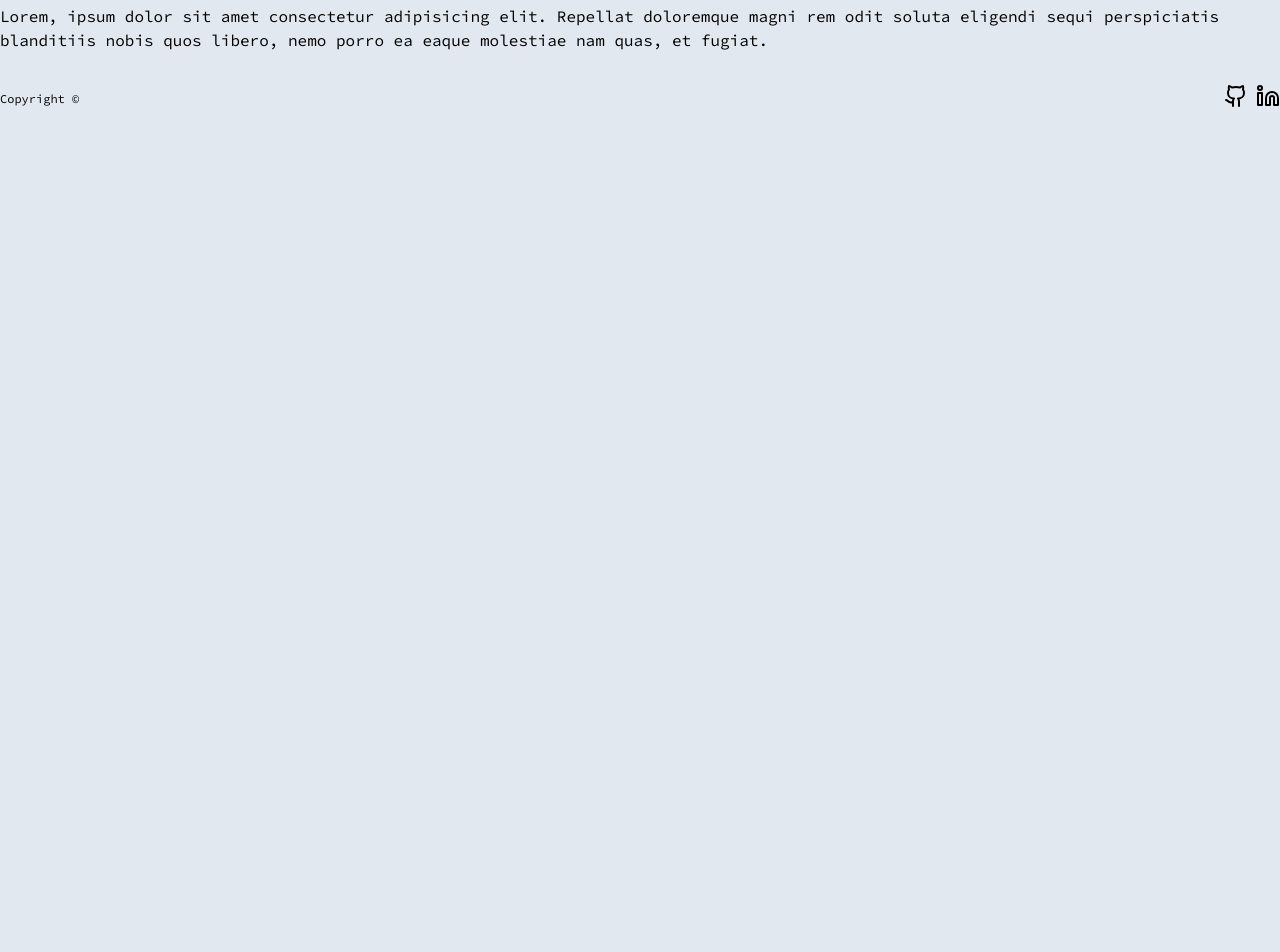
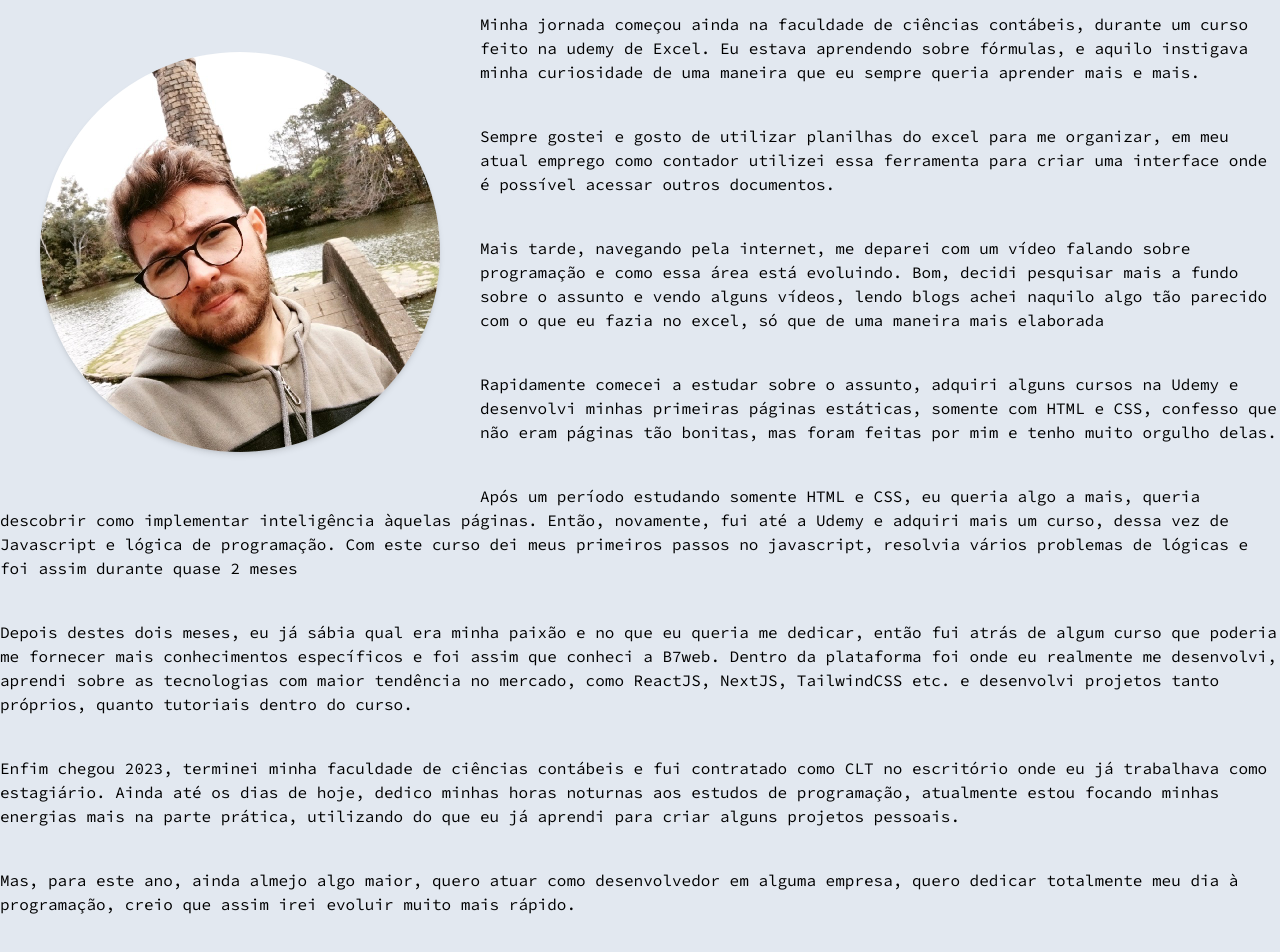
Before and after one commit to Luiz-Hen-Reis/portfolio, a Next.js app: page /about in a window 1280 px wide. Shown: the part 220-1172 px from the top of the page. Before the commit the page ends 800 px from the top, so only its background shows below. Built offline with nearby package versions, Linux system fonts and the light colour scheme.

Commit message:
section minha jornada - about page

```diff
--- a/src/app/about/page.tsx
+++ b/src/app/about/page.tsx
@@ -1,22 +1,112 @@
 "use client";
 
-import { Footer, Modal, Navbar, Wrapper } from "@/components";
+import { DynamicModal, Footer, Navbar, ProgressBar, Wrapper } from "@/components";
 import SectionTitle from "@/components/SectionTitle";
+import useScrollPosition from "@/hooks/useScrollPosition";
+import Image from "next/image";
+import { useEffect } from "react";
 
 export default function About() {
+  const { listenToScrollEvent, scrollPosition } = useScrollPosition();
+
+  useEffect(() => {
+    listenToScrollEvent();
+  }, []);
+
   return (
+    <>
+      <ProgressBar percent={scrollPosition} />
+
       <Wrapper>
         <Navbar secondaryPage />
-      <Modal />
+        <DynamicModal />
+        <div className="text-center">
           <SectionTitle>
             Minha <span className="text-yellow-400">Jornada</span>
           </SectionTitle>
-      <p>
-        Lorem, ipsum dolor sit amet consectetur adipisicing elit. Repellat
-        doloremque magni rem odit soluta eligendi sequi perspiciatis blanditiis
-        nobis quos libero, nemo porro ea eaque molestiae nam quas, et fugiat.
+        </div>
+        <main>
+          <section>
+            <Image
+              src="/assets/me.jpg"
+              width={400}
+              height={400}
+              alt="Luiz Henrique's picture"
+              className=" md:float-left md:m-10 rounded-full shadow-md"
+            />
+            <p className="mt-10">
+              Minha jornada começou ainda na faculdade de ciências contábeis,
+              durante um curso feito na udemy de Excel. Eu estava aprendendo
+              sobre fórmulas, e aquilo instigava minha curiosidade de uma
+              maneira que eu sempre queria aprender mais e mais.
             </p>
+
+            <p className="mt-10">
+              Sempre gostei e gosto de utilizar planilhas do excel para me
+              organizar, em meu atual emprego como contador utilizei essa
+              ferramenta para criar uma interface onde é possível acessar outros
+              documentos.
+            </p>
+
+            <p className="mt-10">
+              Mais tarde, navegando pela internet, me deparei com um vídeo
+              falando sobre programação e como essa área está evoluindo. Bom,
+              decidi pesquisar mais a fundo sobre o assunto e vendo alguns
+              vídeos, lendo blogs achei naquilo algo tão parecido com o que eu
+              fazia no excel, só que de uma maneira mais elaborada
+            </p>
+
+            <p className="mt-10">
+              Rapidamente comecei a estudar sobre o assunto, adquiri alguns
+              cursos na Udemy e desenvolvi minhas primeiras páginas estáticas,
+              somente com HTML e CSS, confesso que não eram páginas tão bonitas,
+              mas foram feitas por mim e tenho muito orgulho delas.
+            </p>
+
+            <p className="mt-10">
+              Após um período estudando somente HTML e CSS, eu queria algo a
+              mais, queria descobrir como implementar inteligência àquelas
+              páginas. Então, novamente, fui até a Udemy e adquiri mais um
+              curso, dessa vez de Javascript e lógica de programação. Com este
+              curso dei meus primeiros passos no javascript, resolvia vários
+              problemas de lógicas e foi assim durante quase 2 meses
+            </p>
+
+            <p className="mt-10">
+              Depois destes dois meses, eu já sábia qual era minha paixão e no
+              que eu queria me dedicar, então fui atrás de algum curso que
+              poderia me fornecer mais conhecimentos específicos e foi assim que
+              conheci a B7web. Dentro da plataforma foi onde eu realmente me
+              desenvolvi, aprendi sobre as tecnologias com maior tendência no
+              mercado, como ReactJS, NextJS, TailwindCSS etc. e desenvolvi
+              projetos tanto próprios, quanto tutoriais dentro do curso.
+            </p>
+
+            <p className="mt-10">
+              Enfim chegou 2023, terminei minha faculdade de ciências contábeis
+              e fui contratado como CLT no escritório onde eu já trabalhava como
+              estagiário. Ainda até os dias de hoje, dedico minhas horas
+              noturnas aos estudos de programação, atualmente estou focando
+              minhas energias mais na parte prática, utilizando do que eu já
+              aprendi para criar alguns projetos pessoais.
+            </p>
+
+            <p className="mt-10">
+              Mas, para este ano, ainda almejo algo maior, quero atuar como
+              desenvolvedor em alguma empresa, quero dedicar totalmente meu dia
+              à programação, creio que assim irei evoluir muito mais rápido.
+            </p>
+          </section>
+
+          <section>
+            <SectionTitle>
+              <span className="text-yellow-400">Soft</span> Skills
+            </SectionTitle>
+          </section>
+        </main>
+
         <Footer />
       </Wrapper>
+    </>
   );
 }
--- a/src/app/page.tsx
+++ b/src/app/page.tsx
@@ -2,6 +2,7 @@
 
 import {
   ContactForm,
+  DynamicModal,
   Footer,
   Formation,
   Header,
@@ -14,17 +15,20 @@ import {
 import "react-toastify/dist/ReactToastify.css";
 import { ToastContainer } from "react-toastify";
 import useScrollPosition from "@/hooks/useScrollPosition";
+import { useEffect } from "react";
 
 export default function Home() {
   const { listenToScrollEvent, scrollPosition } = useScrollPosition();
 
-  listenToScrollEvent();
+  useEffect(() => {
+    listenToScrollEvent();
+  }, []);
 
   return (
     <>
       <ProgressBar percent={scrollPosition} />
       <Wrapper>
-        <Modal />
+        <DynamicModal />
         <Header />
         <main>
           <Formation />
--- /dev/null
+++ b/src/components/DynamicModal/index.tsx
@@ -0,0 +1,3 @@
+import dynamic from "next/dynamic";
+
+export const DynamicModal = dynamic(() => import("../Modal"));
--- a/src/components/Navbar/index.tsx
+++ b/src/components/Navbar/index.tsx
@@ -36,7 +36,9 @@ export default function Navbar({ secondaryPage }: Props) {
 
         {secondaryPage && (
           <div className="hidden sm:flex items-center gap-5 mx-4 text-lg">
-            <Link href="/">Home</Link>
+            <Link href="/" className="hover:underline">
+              Home
+            </Link>
             <Link
               href="/about"
               className={`${
--- a/src/components/index.ts
+++ b/src/components/index.ts
@@ -7,6 +7,7 @@ import ProgressBar from "./ProgressBar";
 import ContactForm from "./ContactForm";
 import Navbar from "./Navbar";
 import Wrapper from "./Wrapper";
+import { DynamicModal } from "./DynamicModal";
 
 export {
   Header,
@@ -18,4 +19,5 @@ export {
   ContactForm,
   Navbar,
   Wrapper,
+  DynamicModal
 };
```
Also changed, not shown: public/assets/me.jpg (added). Lines whose indentation alone changed are shown as unchanged.
